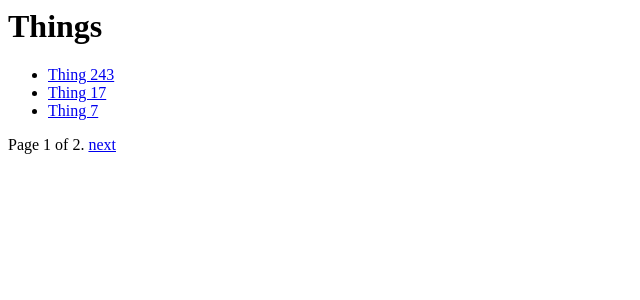
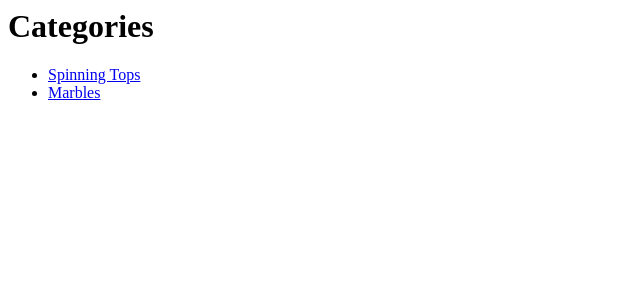
Before and after one commit to ipsod/made, a Django app: page /catalog/ in a window 1280 px wide. Shown: the top 300 px of the page, without its empty margins (0-640 px from the left). Run offline with Django 3.2, Linux system fonts and the light colour scheme; data comes from the database, SQL or seed files in the repository; both versions use the stored data as it was after the commit; parts of the project's set-up code (start-up, migrations or seed data) failed here and were passed over.

Commit message:
Created ThingCategory and CRUD for it.

```diff
--- /dev/null
+++ b/src/catalog/.#urls.py
@@ -0,0 +1 @@
+zero@mothership.7484:1456480847
--- a/src/catalog/models.py
+++ b/src/catalog/models.py
@@ -4,17 +4,22 @@ from model_utils import Choices
 from mptt.models import MPTTModel, TreeForeignKey
 
 
-# class ThingCategory(MPTTModel):
-#     class Meta:
-#         verbose_name_plural = "thing categories"
-#
-#     name = models.CharField(max_length=200)
-#     parent = TreeForeignKey('self', null=True, related_name='children', db_index=True)
-#     description = models.TextField(max_length=200, blank=True)
-#
-#     def __str__(self):
-#         return self.name
-    # inherit_attributes = models.BooleanField(default=True)
+class ThingCategory(MPTTModel):
+    class Meta:
+        verbose_name_plural = "thing categories"
+
+    name = models.CharField(max_length=200)
+    parent = TreeForeignKey('self', blank=True, null=True, related_name='children', db_index=True)
+    description = models.TextField(max_length=200, blank=True)
+
+    # TODO This still allows root nodes to have the same name
+    class Meta:
+        unique_together = (('name', 'parent', ), )
+        verbose_name_plural = "categories"
+
+    def __str__(self):
+        return self.name
+  # inherit_attributes = models.BooleanField(default=True)
 
 
 # #  http://stackoverflow.com/questions/3712688/creation-of-dynamic-model-fields-in-django
@@ -29,7 +34,6 @@ from mptt.models import MPTTModel, TreeForeignKey
 #     value = models.CharField()
 
 
-
 class Thing(models.Model):
     sku = models.IntegerField(unique=True)
     name = models.CharField(max_length=200, blank=True)
@@ -38,9 +42,10 @@ class Thing(models.Model):
     condition = models.CharField(choices=CONDITION, default=CONDITION.new, max_length=20)
     condition_description = models.TextField(blank=True)
 
+    categories = models.ManyToManyField(ThingCategory)
+
     def __str__(self):
         return "Thing " + str(self.sku)
-#     categories = models.ManyToManyField(ThingCategory)
 #     attributes = models.ManyToManyField(ThingAttributeValue)
 #     location = models.ForeignKey(Location)
 
--- /dev/null
+++ b/src/catalog/templates/catalog/category_list.html
@@ -0,0 +1,12 @@
+<h1>Categories</h1>
+
+{% if categories %}
+    <ul>
+    {% for category in categories %}
+        <li><a href="/catalog/category/{{ category.id }}/">{{ category }}</a></li>
+    {% endfor %}
+    </ul>
+
+{% else %}
+    <p>There are no categories here.</p>
+{% endif %}
--- a/src/catalog/templates/catalog/index.html
+++ b/src/catalog/templates/catalog/index.html
@@ -2,7 +2,7 @@
 {% if things %}
     <ul>
     {% for thing in things %}
-        <li><a href="/catalog/{{ thing.id }}/">{{ thing }}</a></li>
+        <li><a href="/catalog/{{ thing.sku }}/">{{ thing }}</a></li>
     {% endfor %}
     </ul>
 
--- a/src/catalog/urls.py
+++ b/src/catalog/urls.py
@@ -4,5 +4,6 @@ from . import views
 
 urlpatterns = [
     url(r'^$', views.index, name='index'),
-    url(r'^(?P<thing_id>[0-9]+)/$', views.detail, name='detail'),
+    url(r'^(?P<thing_sku>[0-9]+)/$', views.detail, name='detail'),
+    url(r'^category/(?P<category_id>[0-9]+)/$', views.category_detail, name='category_detail'),
 ]
--- a/src/catalog/views.py
+++ b/src/catalog/views.py
@@ -3,12 +3,25 @@ from django.shortcuts import get_object_or_404, render
 from django.core.paginator import Paginator, EmptyPage, PageNotAnInteger
 
 from .models import Thing
+from .models import ThingCategory
 
 
 def index(request):
+    categories = ThingCategory.objects.all()
+
+    context = {'categories': categories}
+    return render(request, 'catalog/category_list.html', context)
+    pass
+
+
+def category_detail(request, category_id):
+    category = get_object_or_404(ThingCategory, id=category_id)
+    categories = category.children.all()
+
     page = request.GET.get('page', 1)
     per_page = 3
-    things = Thing.objects.all()
+
+    things = category.thing_set.all()
     paginator = Paginator(things, per_page)
 
     try:
@@ -18,11 +31,15 @@ def index(request):
     except EmptyPage:
         things = paginator.page(paginator.num_pages)
 
-    context = {'things': things}
-    return render(request, 'catalog/index.html', context)
+    context = {'category': category, 'categories': categories, 'things': things}
+    return render(request, 'catalog/category.html', context)
+    pass
 
 
-def detail(request, thing_id):
-    thing = get_object_or_404(Thing, pk=thing_id)
+def detail(request, thing_sku):
+    thing = get_object_or_404(Thing, sku=thing_sku)
+    categories = thing.categories.all()
 
-    return render(request, 'catalog/detail.html', {'thing': thing})
+    context = {'thing': thing, 'categories': categories}
+
+    return render(request, 'catalog/detail.html', context)
```
Also changed, not shown: src/catalog/admin.py (+9 -0 lines), src/catalog/templates/catalog/category.html (added, +14 -0 lines), src/catalog/templates/catalog/detail.html (+8 -1 lines), db/db.sqlite3, src/catalog/migrations/0009_thingcategory.py (added), src/catalog/migrations/0010_auto_20160227_1613.py (added).
